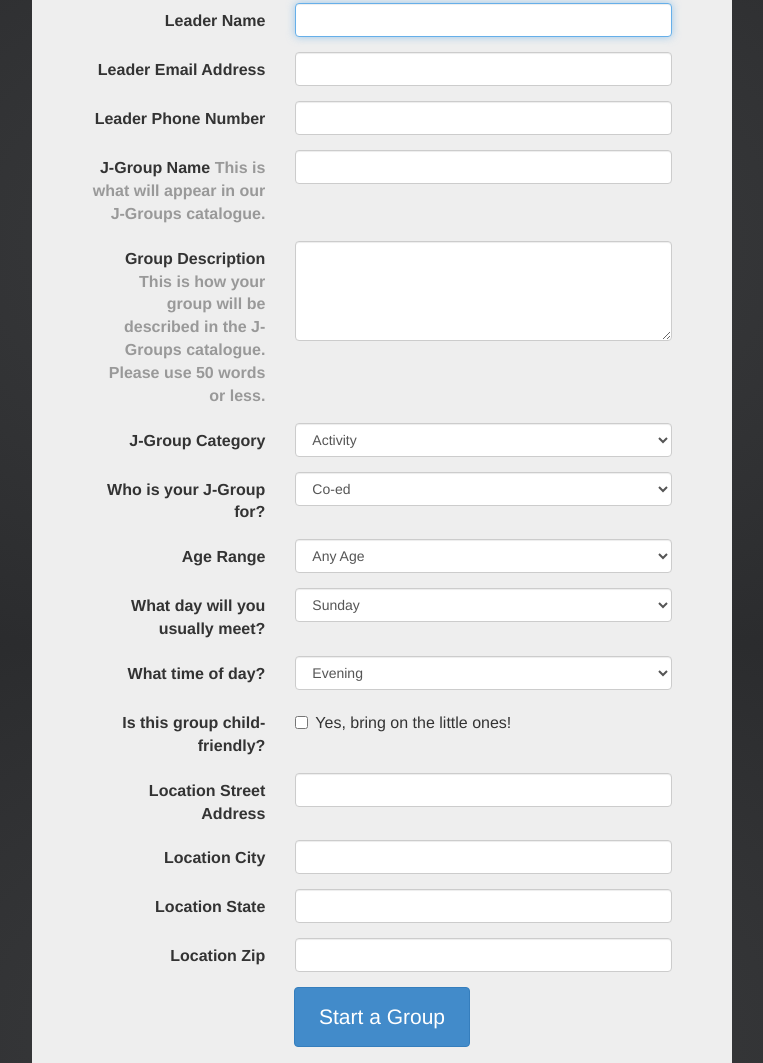
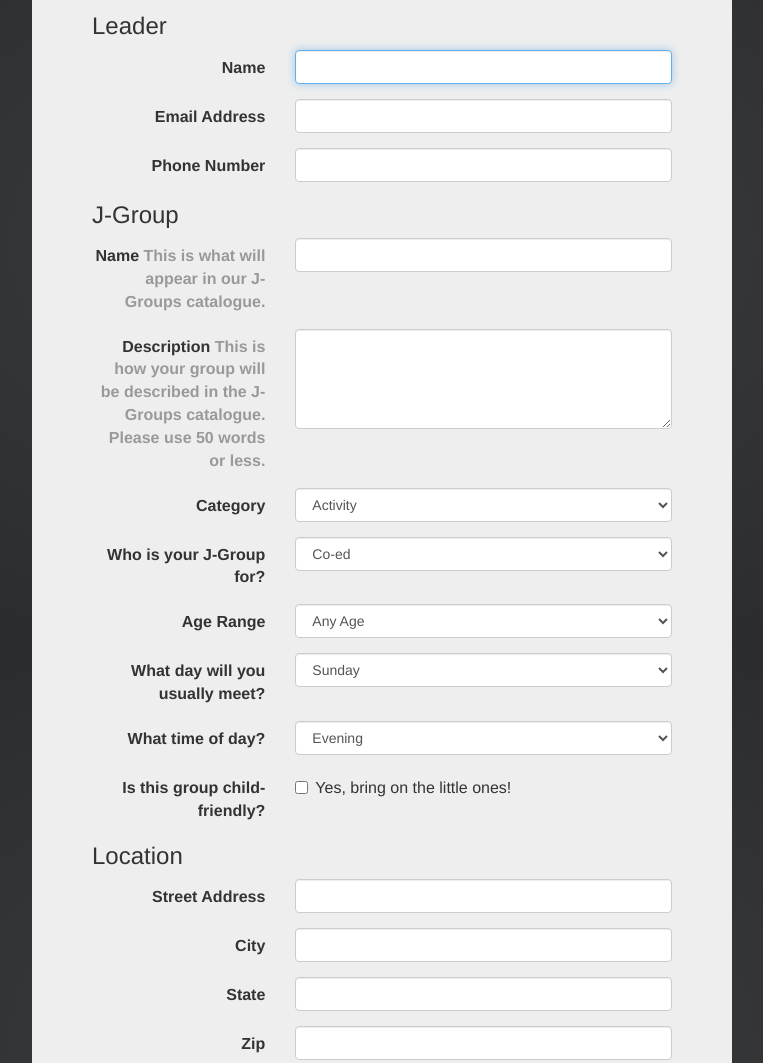
Before and after one commit to meganlentz/journey-groups, a website: page app/index.html at #/start-a-group in a window 1280 px wide. Shown: the part 156-1219 px from the top of the page, without its empty margins (258-1021 px from the left). Drawn offline with Linux system fonts and the light colour scheme; files that its build step writes are made by us from their sources; files whose address does not match are found by name.

Commit message:
Split Certain Headers, Expand udf_group

```diff
--- a/app/views/group.html
+++ b/app/views/group.html
@@ -3,8 +3,10 @@
 
   <form class="form-horizontal text-left" role="form">
 
+    <h3>Leader</h3>
+
     <div class="form-group">
-      <label for="jg-yourname" class="col-sm-4 control-label">Leader Name</label>
+      <label for="jg-yourname" class="col-sm-4 control-label">Name</label>
 
       <div class="col-sm-8">
         <input type="text" ng-model="group.yourname" id="jg-yourname" name="jg-yourname" class="form-control"/>
@@ -12,7 +14,7 @@
     </div>
 
     <div class="form-group">
-      <label for="jg-youremail" class="col-sm-4 control-label">Leader Email Address</label>
+      <label for="jg-youremail" class="col-sm-4 control-label">Email Address</label>
 
       <div class="col-sm-8">
         <input type="email" ng-model="group.youremail" id="jg-youremail" name="jg-youremail" class="form-control"/>
@@ -20,15 +22,17 @@
     </div>
 
     <div class="form-group">
-      <label for="jg-yourphone" class="col-sm-4 control-label">Leader Phone Number</label>
+      <label for="jg-yourphone" class="col-sm-4 control-label">Phone Number</label>
 
       <div class="col-sm-8">
         <input type="tel" ng-model="group.yourphone" id="jg-yourphone" name="jg-yourphone" class="form-control"/>
       </div>
     </div>
 
+    <h3>J-Group</h3>
+
     <div class="form-group">
-      <label for="jg-name" class="col-sm-4 control-label">J-Group Name
+      <label for="jg-name" class="col-sm-4 control-label">Name
         <span class="text-muted">This is what will appear in our J-Groups catalogue.</span></label>
 
       <div class="col-sm-8">
@@ -37,7 +41,7 @@
     </div>
 
     <div class="form-group">
-      <label for="jg-description" class="col-sm-4 control-label">Group Description
+      <label for="jg-description" class="col-sm-4 control-label">Description
         <span class="text-muted">This is how your group will be described in the J-Groups catalogue. Please use 50 words or less.</span></label>
 
       <div class="col-sm-8">
@@ -47,7 +51,7 @@
     </div>
 
     <div class="form-group">
-      <label for="jg-type" class="col-sm-4 control-label">J-Group Category</label>
+      <label for="jg-type" class="col-sm-4 control-label">Category</label>
 
       <div class="col-sm-8">
         <select ng-model="group.udf_group_pulldown_1_id" id="jg-type" name="jg-type" class="form-control">
@@ -103,6 +107,20 @@
           <option value="8">Thursday</option>
           <option value="9">Friday</option>
           <option value="10">Saturday</option>
+          <option value="11">Every Other Sunday</option>
+          <option value="12">Every Other Monday</option>
+          <option value="13">Every Other Tuesday</option>
+          <option value="14">Every Other Wednesday</option>
+          <option value="15">Every Other Thursday</option>
+          <option value="16">Every Other Friday</option>
+          <option value="17">Every Other Saturday</option>
+          <option value="18">First Sunday of Every Month</option>
+          <option value="19">First Monday of Every Month</option>
+          <option value="20">First Tuesday of Every Month</option>
+          <option value="21">First Wednesday of Every Month</option>
+          <option value="22">First Thursday of Every Month</option>
+          <option value="23">First Friday of Every Month</option>
+          <option value="24">First Saturday of Every Month</option>
         </select>
       </div>
     </div>
@@ -136,8 +154,10 @@
       </div>
     </div>
 
+    <h3>Location</h3>
+
     <div class="form-group">
-      <label for="jg-street" class="col-sm-4 control-label">Location Street Address</label>
+      <label for="jg-street" class="col-sm-4 control-label">Street Address</label>
 
       <div class="col-sm-8">
         <input type="text" ng-model="group.meeting_location_street_address" id="jg-street" name="jg-street" class="form-control"/>
@@ -145,7 +165,7 @@
     </div>
 
     <div class="form-group">
-      <label for="jg-city" class="col-sm-4 control-label">Location City</label>
+      <label for="jg-city" class="col-sm-4 control-label">City</label>
 
       <div class="col-sm-8">
         <input type="text" ng-model="group.meeting_location_city" id="jg-city" name="jg-city" class="form-control"/>
@@ -153,7 +173,7 @@
     </div>
 
     <div class="form-group">
-      <label for="jg-state" class="col-sm-4 control-label">Location State</label>
+      <label for="jg-state" class="col-sm-4 control-label">State</label>
 
       <div class="col-sm-8">
         <input type="text" ng-model="group.meeting_location_state" id="jg-state" name="jg-state" class="form-control"/>
@@ -161,7 +181,7 @@
     </div>
 
     <div class="form-group">
-      <label for="jg-zip" class="col-sm-4 control-label">Location Zip</label>
+      <label for="jg-zip" class="col-sm-4 control-label">Zip</label>
 
       <div class="col-sm-8">
         <input type="text" ng-model="group.meeting_location_zip" id="jg-zip" name="jg-zip" class="form-control"/>
```
